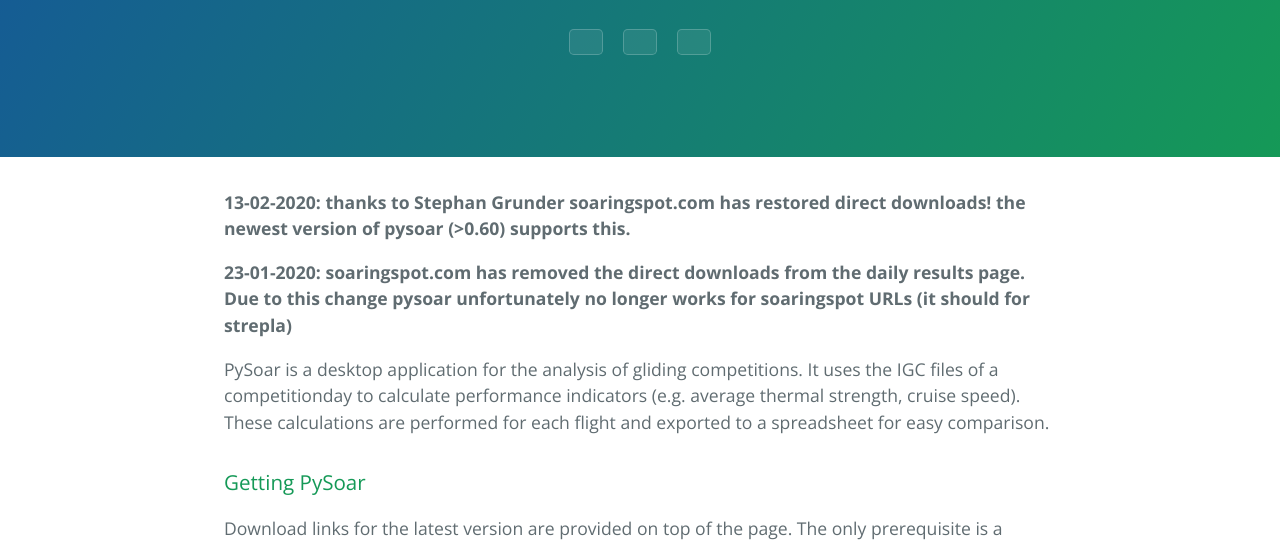
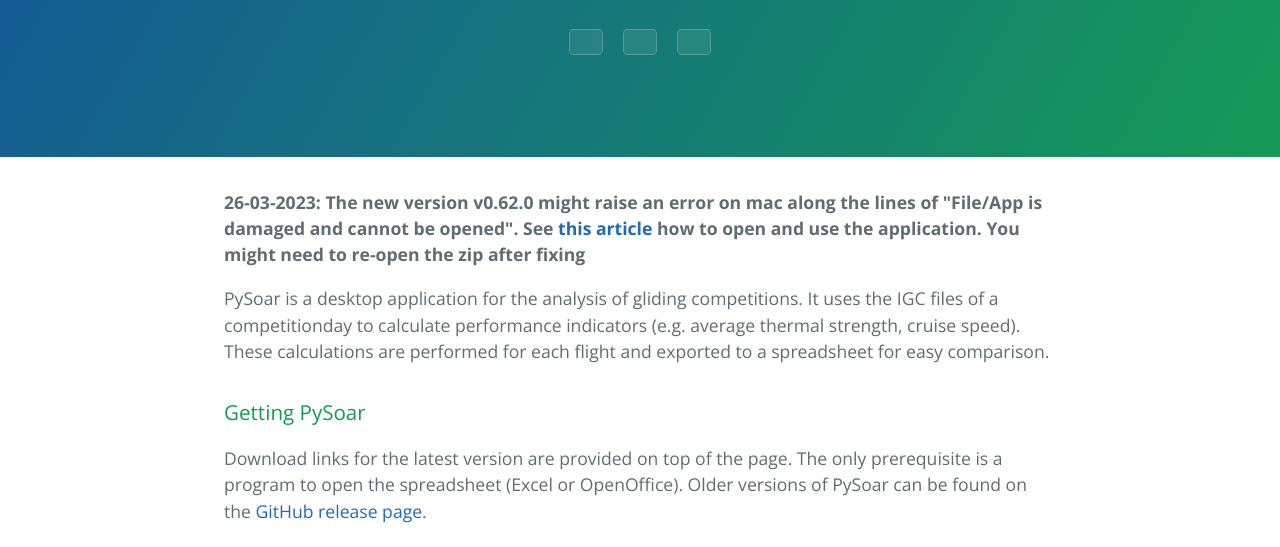
Before and after one commit to GliderGeek/PySoar, a plain HTML site: page index.html in a window 1280 px wide. Shown: the part 208-755 px from the top of the page. Drawn offline with nearby package versions, Linux system fonts and the light colour scheme; no server answers.

Commit message:
add comment on mac os security issues

```diff
--- a/index.html
+++ b/index.html
@@ -24,10 +24,7 @@
 
     <section class="main-content">
 
-<p><strong> 13-02-2020: thanks to Stephan Grunder soaringspot.com has restored direct downloads! the newest version of pysoar (>0.60) supports this. </strong></p>
-
-<p><strong> 23-01-2020: soaringspot.com has removed the direct downloads from the daily results page.
-Due to this change pysoar unfortunately no longer works for soaringspot URLs (it should for strepla) </strong></p>
+<p><strong> 26-03-2023: The new version v0.62.0 might raise an error on mac along the lines of "File/App is damaged and cannot be opened". See <a href="https://iboysoft.com/news/app-is-damaged-and-cannot-be-opened.html">this article</a> how to open and use the application. You might need to re-open the zip after fixing </strong></p>
 
 <p>PySoar is a desktop application for the analysis of gliding competitions. It uses the IGC files of a competitionday to calculate performance indicators (e.g. average thermal strength, cruise speed). These calculations are performed for each flight and exported to a spreadsheet for easy comparison.</p>
 
```
